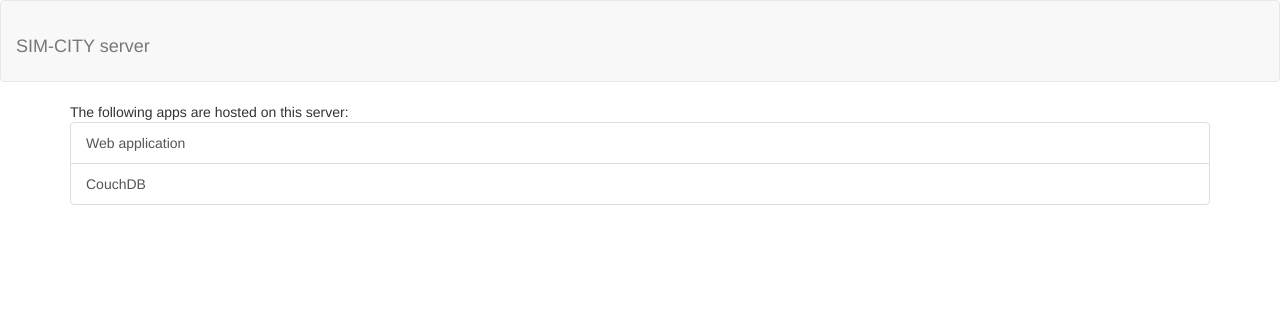
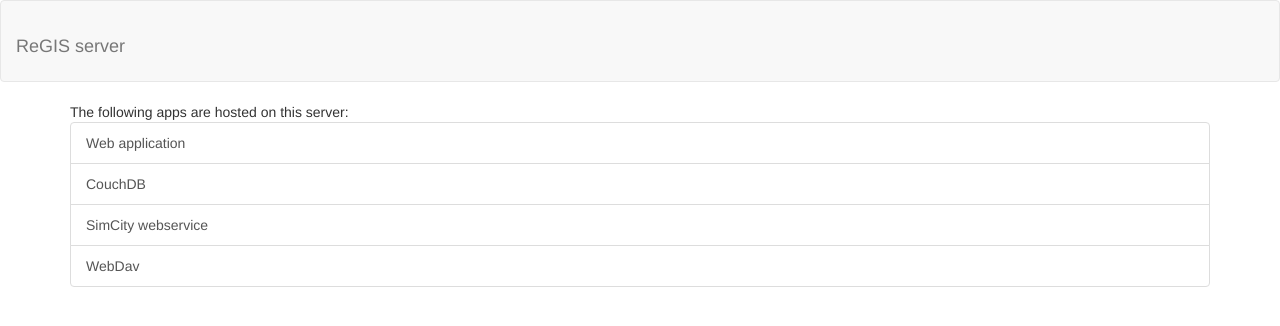
Before and after one commit to ReGIS-org/regis-stack, a plain HTML site: page regis-backend/www/index.html in a window 1280 px wide. Drawn offline with nearby package versions, Linux system fonts and the light colour scheme.

Commit message:
User names simcity -> regis

```diff
--- a/regis-backend/www/index.html
+++ b/regis-backend/www/index.html
@@ -2,15 +2,15 @@
 <html>
   <head>
     <meta charset="utf-8">
-    <title>SIM-CITY server</title>
-    <meta name="description" content="SIM CITY server">
+    <title>ReGIS server</title>
+    <meta name="description" content="ReGIS server">
     <meta name="viewport" content="width=device-width">
     <link rel="stylesheet" href="https://maxcdn.bootstrapcdn.com/bootstrap/3.3.2/css/bootstrap.min.css">
     <!-- endbuild -->
   </head>
   <body>
     <div class="navbar navbar-default">
-      <h1 class="navbar-brand">SIM-CITY server</h1>
+      <h1 class="navbar-brand">ReGIS server</h1>
     </div>
 
     <div class="container">
@@ -18,6 +18,8 @@
       <div class="list-group">
         <a href="/cs/" class="list-group-item">Web application</a>
         <a href="/couchdb/" class="list-group-item">CouchDB</a>
+        <a href="/explore/" class="list-group-item">SimCity webservice</a>
+        <a href="/webdav/" class="list-group-item">WebDav</a>
       </div>
     </div>
 
```
Also changed, not shown: 8 other files.
